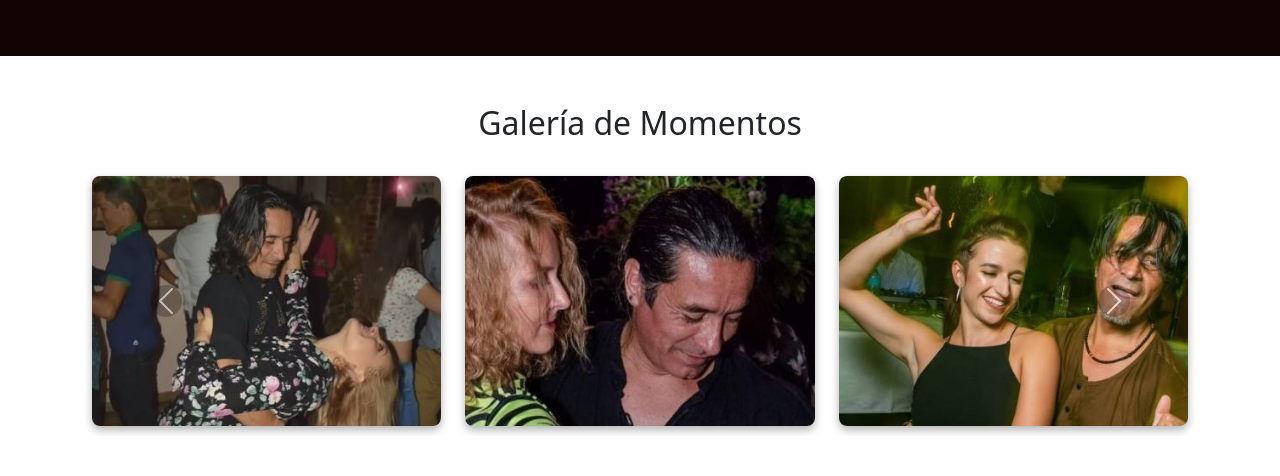
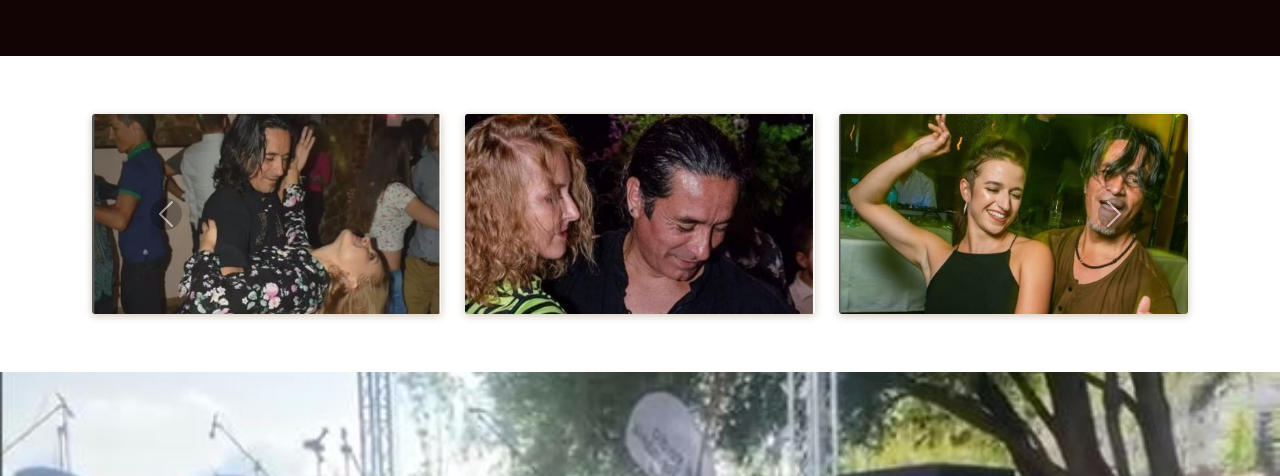
Before and after one commit to Ingenium-Dynamics/fidias, a plain HTML site: page index2.html in a window 1280 px wide. Shown: the part 1915-2391 px from the top of the page. Drawn offline with nearby package versions, Linux system fonts and the light colour scheme.

Commit message:
- Se modifico ancho de las imagenes del carousel. - Se elimino el titulo de la seccion.

```diff
--- a/assets/css/styles.css
+++ b/assets/css/styles.css
@@ -12,11 +12,12 @@
 
 /* Configuración para que todas las imágenes tengan el mismo alto */
 .gallery-img img {
-  height: 250px; /* Ajusta la altura según lo que necesites */
+  height: 200px; /* Ajusta la altura según lo que necesites */
+  width: 400px;
   object-fit: cover; /* Mantiene la proporción de la imagen */
   transition: transform 0.3s ease, box-shadow 0.3s ease;
-  box-shadow: 0 4px 8px rgba(0, 0, 0, 0.3); /* Sombra suave */
-  border-radius: 8px; /* Bordes redondeados */
+  box-shadow: 0 2px 8px #cfc5b6; /* Sombra suave */
+  border-radius: 3px; /* Bordes redondeados */
 }
 
 /* Efecto de zoom al pasar el cursor sobre la imagen */
--- a/index2.html
+++ b/index2.html
@@ -200,7 +200,6 @@
     <!-- Sección de Galería -->
     <!-- Sección de Galería -->
     <section id="galeria" class="container my-5 fade-in-element">
-        <h2 class="text-center mb-4">Galería de Momentos</h2>
         <div id="carouselGaleria" class="carousel slide" data-bs-ride="carousel">
             <div class="carousel-inner">
                 <!-- Primera fila de imágenes -->
```
